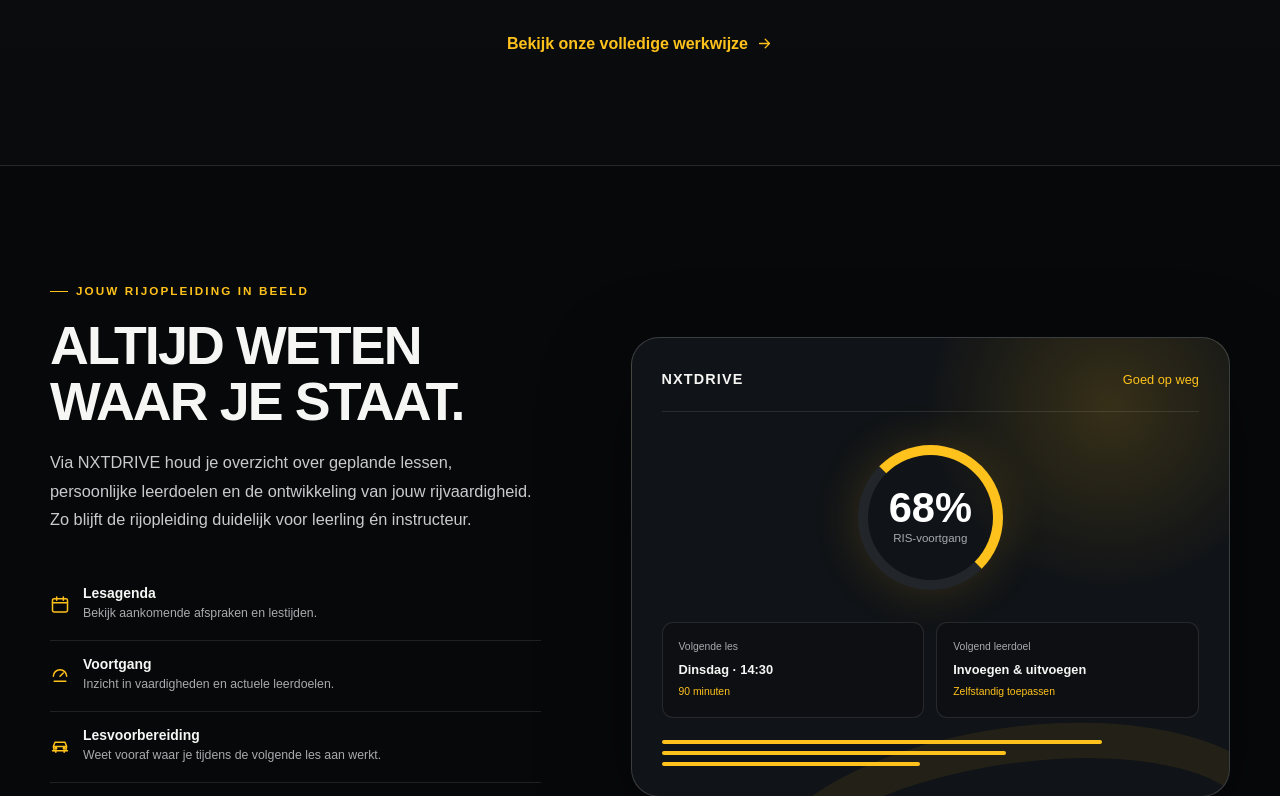
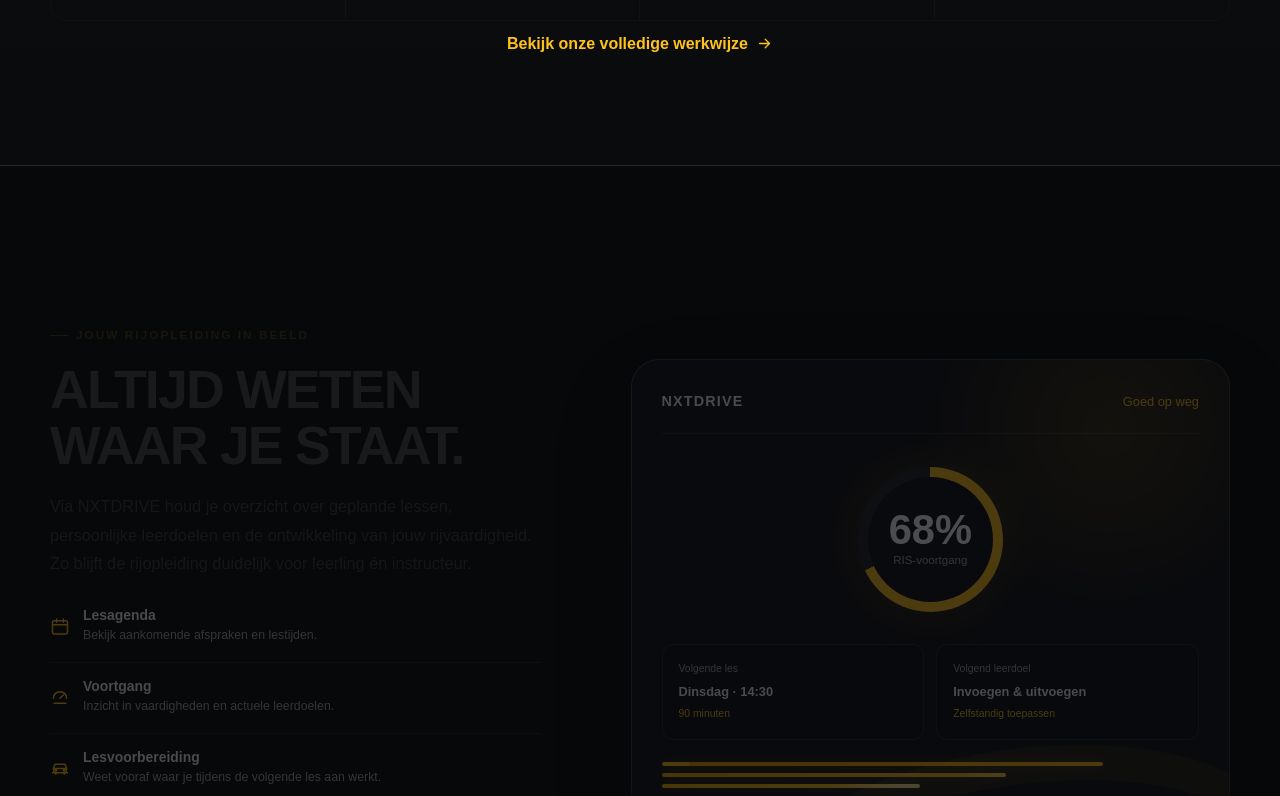
Before and after one commit to vandijkrijschool/website, a Next.js app: page / in a window 1280 px wide. Shown: the part 4094-4890 px from the top of the page. Built offline with nearby package versions, Linux system fonts and the light colour scheme; no server answers.

Commit message:
Polish site motion and spacing

```diff
--- a/app/globals.css
+++ b/app/globals.css
@@ -36,6 +36,10 @@
 @keyframes hero-route-reveal { from { opacity: 0; transform: rotate(-1.8deg) scaleX(.16); } to { opacity: 1; transform: rotate(-1.8deg) scaleX(1); } }
 @keyframes dashboard-breathe { 0%,100% { box-shadow: 0 0 40px rgba(255,194,28,.12); } 50% { box-shadow: 0 0 54px rgba(255,194,28,.2); } }
 @keyframes pin-breathe { 0%,100% { transform: translate3d(0,0,0); } 50% { transform: translate3d(0,-4px,0); } }
+@keyframes progress-fill { from { transform: scaleX(0); } to { transform: scaleX(1); } }
+@keyframes progress-shimmer { 0%,30% { background-position: 100% 0; } 75%,100% { background-position: -100% 0; } }
+@keyframes section-reveal { from { opacity: .28; transform: translate3d(0,22px,0); } to { opacity: 1; transform: none; } }
+@keyframes step-settle { from { opacity: .45; transform: translate3d(8px,0,0); } to { opacity: 1; transform: none; } }
 
 * { box-sizing: border-box; }
 html { scroll-behavior: smooth; background: var(--ink); }
@@ -276,10 +280,10 @@
 .fineprint { margin: 16px 0 0; color: #777a7f; font-size: .7rem; }
 
 .journey-grid { display: grid; grid-template-columns: repeat(4,1fr); border: 1px solid var(--line); border-radius: var(--radius); overflow: hidden; }
-.journey-grid article { position: relative; min-height: 280px; border-right: 1px solid var(--line); padding: 30px; }
+.journey-grid article { position: relative; min-height: 280px; border-right: 1px solid var(--line); background: linear-gradient(145deg,rgba(255,255,255,.018),transparent 65%); padding: 30px; }
 .journey-grid article:last-child { border-right: 0; }
 .journey-grid article > span { position: absolute; top: 24px; right: 24px; color: rgba(255,255,255,.08); font-size: 3rem; font-weight: 900; }
-.journey-grid svg { margin: 45px 0 27px; color: var(--yellow); }
+.journey-grid svg { margin: 45px 0 27px; color: var(--yellow); transition: transform var(--motion-base) var(--ease-premium); }
 .journey-grid h3 { margin-bottom: 13px; font-size: 1.15rem; text-transform: uppercase; }
 .journey-grid p { margin: 0; font-size: .8rem; line-height: 1.65; }
 .centered-action { display: flex; justify-content: center; margin-top: 32px; }
@@ -297,7 +301,8 @@
 .progress-device__top span { font-size: .9rem; font-weight: 900; letter-spacing: .08em; }
 .progress-device__top small { color: var(--yellow); }
 .progress-device__score { min-height: 210px; display: grid; place-items: center; }
-.progress-device__score > div { width: 145px; height: 145px; display: flex; align-items: center; justify-content: center; flex-direction: column; border: 10px solid rgba(255,255,255,.08); border-top-color: var(--yellow); border-right-color: var(--yellow); border-radius: 50%; box-shadow: 0 0 40px rgba(255,194,28,.12); }
+.progress-device__score > div { position: relative; isolation: isolate; width: 145px; height: 145px; display: flex; align-items: center; justify-content: center; flex-direction: column; border-radius: 50%; background: conic-gradient(var(--yellow) 0 68%,rgba(255,255,255,.08) 68% 100%); box-shadow: 0 0 40px rgba(255,194,28,.12); }
+.progress-device__score > div::before { position: absolute; inset: 10px; z-index: -1; content: ""; border-radius: inherit; background: #101317; }
 .progress-device__score strong { color: white; font-size: 2.6rem; line-height: 1; }
 .progress-device__score span { color: var(--muted); font-size: .72rem; }
 .progress-device__cards { display: grid; grid-template-columns: repeat(2,1fr); gap: 12px; }
@@ -306,7 +311,7 @@
 .progress-device__cards strong { margin: 4px 0; font-size: .8rem; }
 .progress-device__cards span { color: var(--yellow); font-size: .65rem; }
 .skill-bars { display: grid; gap: 7px; margin-top: 22px; }
-.skill-bars span { height: 4px; display: block; border-radius: 99px; background: var(--yellow); }
+.skill-bars span { height: 4px; display: block; overflow: hidden; transform-origin: left; border-radius: 99px; background: linear-gradient(90deg,var(--yellow-deep),var(--yellow) 48%,#fff0ae 62%,var(--yellow) 76%); background-size: 220% 100%; box-shadow: 0 0 12px rgba(255,194,28,.22); }
 
 .region-grid { display: grid; grid-template-columns: 1fr .9fr; gap: 90px; align-items: center; }
 .area-chips { display: flex; flex-wrap: wrap; gap: 9px; margin: 28px 0; }
@@ -350,11 +355,13 @@
 .faq-teaser { display: grid; grid-template-columns: .76fr 1.24fr; gap: 75px; align-items: start; }
 .faq-teaser .section-heading { position: sticky; top: 120px; }
 .faq-list { border-top: 1px solid var(--line); }
-.faq-list details { border-bottom: 1px solid var(--line); }
+.faq-list details { border-bottom: 1px solid var(--line); background: linear-gradient(90deg,transparent,transparent); transition: background var(--motion-base) ease,padding var(--motion-base) var(--ease-premium); }
 .faq-list summary { min-height: 73px; display: flex; align-items: center; justify-content: space-between; gap: 20px; cursor: pointer; list-style: none; font-size: .93rem; font-weight: 800; }
 .faq-list summary::-webkit-details-marker { display: none; }
 .faq-list summary span { width: 28px; height: 28px; display: grid; place-items: center; flex: 0 0 auto; border: 1px solid var(--line-strong); border-radius: 50%; color: var(--yellow); transition: transform .2s ease; }
 .faq-list details[open] summary span { transform: rotate(45deg); }
+.faq-list details[open] { background: linear-gradient(90deg,rgba(255,194,28,.055),transparent 72%); padding-inline: 16px; }
+.faq-list details[open] summary { color: white; }
 .faq-list details p { margin-bottom: 24px; max-width: 660px; font-size: .84rem; line-height: 1.7; }
 .faq-teaser > .text-link { grid-column: 2; }
 
@@ -367,8 +374,8 @@
 .partner-band i { width: 1px; height: 42px; background: var(--line-strong); }
 .partner-band p { margin: 0 0 0 auto; max-width: 520px; font-size: .78rem; }
 
-.home-closing-cta { background: #060708; }
-.home-closing-cta__inner { min-height: 230px; display: flex; align-items: center; justify-content: space-between; gap: 40px; }
+.home-closing-cta { overflow: hidden; background: radial-gradient(circle at 18% 12%,rgba(255,194,28,.065),transparent 28%),#060708; }
+.home-closing-cta__inner { min-height: 300px; display: flex; align-items: center; justify-content: space-between; gap: 40px; padding: 70px 0 92px; }
 .home-closing-cta h2 { max-width: 650px; margin: 0; font-size: clamp(2rem,3.6vw,3.7rem); text-transform: uppercase; }
 .home-closing-cta .eyebrow { margin-bottom: 12px; }
 
@@ -411,6 +418,9 @@
   .local-gallery__card:hover { border-color: rgba(255,194,28,.42); box-shadow: 0 28px 72px rgba(0,0,0,.38); }
   .local-gallery__card:hover img { transform: scale(1.025); }
   .weekday-grid button:not(:disabled):hover, .daypart-grid button:not(:disabled):hover, .booking-slots button:hover, .contact-preference label:hover { transform: translateY(-2px); border-color: rgba(255,194,28,.42); }
+  :where(.journey-grid article,.metric-row article,.curriculum__track article,.process-list article) { transition: transform var(--motion-base) var(--ease-premium),border-color var(--motion-fast) ease,background var(--motion-base) ease,box-shadow var(--motion-base) ease; }
+  :where(.journey-grid article,.metric-row article,.curriculum__track article,.process-list article):hover { z-index: 1; transform: translateY(-3px); border-color: rgba(255,194,28,.32); background-color: rgba(255,194,28,.025); box-shadow: 0 18px 46px rgba(0,0,0,.24); }
+  .journey-grid article:hover svg, .process-list article:hover > i { transform: translateY(-3px) scale(1.04); }
 }
 
 @media (prefers-reduced-motion: no-preference) {
@@ -422,12 +432,27 @@
   .hero-proof { animation: premium-rise .68s .35s var(--ease-premium) both; }
   .trust-rail__grid { animation: premium-rise .68s .42s var(--ease-premium) both; }
   .progress-device__score > div { animation: dashboard-breathe 5.5s ease-in-out infinite; }
+  .skill-bars span, .curriculum__track i, .portal-skill-list i { transform-origin: left; animation: progress-fill .9s var(--ease-premium) both,progress-shimmer 3.8s 1.1s ease-in-out infinite; }
+  .skill-bars span:nth-child(2), .curriculum__track article:nth-child(2) i, .portal-skill-list article:nth-child(2) i { animation-delay: .1s,1.2s; }
+  .skill-bars span:nth-child(3), .curriculum__track article:nth-child(3) i, .portal-skill-list article:nth-child(3) i { animation-delay: .2s,1.3s; }
+  .curriculum__track article:nth-child(4) i, .portal-skill-list article:nth-child(4) i { animation-delay: .3s,1.4s; }
+  .curriculum__track article:nth-child(5) i, .portal-skill-list article:nth-child(5) i { animation-delay: .4s,1.5s; }
   .region-map__pin { animation: pin-breathe 3.8s ease-in-out infinite; }
   .page-hero__glow { animation: ambient-drift 13s ease-in-out infinite alternate; }
   .page-hero__inner > div:first-child { position: relative; z-index: 1; animation: premium-rise .62s var(--ease-premium) both; }
   .page-hero__route { position: relative; z-index: 1; animation: premium-rise .72s .1s var(--ease-premium) both; }
   .page-hero__route i { transform-origin: left; animation: route-draw .58s var(--ease-premium) both; }
   .page-hero__route i:nth-of-type(2) { animation-delay: .1s; }
+  .configurator__stage > * { animation: step-settle .45s var(--ease-premium) both; }
+  @supports (animation-timeline: view()) {
+    :where(.section-heading,.journey-grid,.feature-split,.curriculum,.process-list,.review-grid,.instructor-profile,.portal-intro-grid,.configurator) {
+      animation-name: section-reveal;
+      animation-duration: 1ms;
+      animation-fill-mode: both;
+      animation-timeline: view();
+      animation-range: entry 6% cover 27%;
+    }
+  }
   .page-hero__route i:nth-of-type(3) { animation-delay: .2s; }
   .lead-form { animation: premium-rise .52s var(--ease-premium) both; }
   .booking-widget__glow { animation: ambient-drift 11s ease-in-out infinite alternate; }
@@ -494,7 +519,7 @@
   .faq-teaser > .text-link { grid-column: 1; }
   .partner-band__inner { align-items: flex-start; flex-wrap: wrap; }
   .partner-band p { margin-left: 0; flex-basis: 100%; }
-  .home-closing-cta__inner { align-items: flex-start; flex-direction: column; justify-content: center; padding: 55px 0; }
+  .home-closing-cta__inner { min-height: 0; align-items: flex-start; flex-direction: column; justify-content: center; padding: 64px 0 80px; }
   .footer-grid { grid-template-columns: repeat(2,1fr); }
   .footer-brand { grid-column: 1 / -1; }
   .footer-bottom { align-items: flex-start; flex-direction: column; padding: 24px 0; }
@@ -658,7 +683,7 @@
 .curriculum__track article > span { color: var(--yellow); font-size: .72rem; font-weight: 900; }
 .curriculum__track article > div { display: grid; gap: 8px; }
 .curriculum__track strong { font-size: .8rem; }
-.curriculum__track i { height: 3px; display: block; border-radius: 99px; background: linear-gradient(90deg,var(--yellow),#ffdf80); box-shadow: 0 0 12px rgba(255,194,28,.25); }
+.curriculum__track i { height: 3px; display: block; border-radius: 99px; background: linear-gradient(90deg,var(--yellow-deep),var(--yellow) 48%,#fff0ae 62%,var(--yellow) 76%); background-size: 220% 100%; box-shadow: 0 0 12px rgba(255,194,28,.25); }
 
 .form-layout { display: grid; grid-template-columns: .72fr 1.28fr; gap: 68px; align-items: start; }
 .booking-aside { position: sticky; top: 118px; }
@@ -830,7 +855,7 @@
 .process-list { border-top: 1px solid var(--line); }
 .process-list article { display: grid; grid-template-columns: 90px 60px 1fr; align-items: center; gap: 22px; border-bottom: 1px solid var(--line); padding: 25px 10px; }
 .process-list article > span { color: rgba(255,255,255,.12); font-size: 2.4rem; font-weight: 900; }
-.process-list article > i { width: 52px; height: 52px; display: grid; place-items: center; border: 1px solid rgba(255,194,28,.35); border-radius: 50%; color: var(--yellow); background: var(--yellow-soft); }
+.process-list article > i { width: 52px; height: 52px; display: grid; place-items: center; border: 1px solid rgba(255,194,28,.35); border-radius: 50%; color: var(--yellow); background: var(--yellow-soft); transition: transform var(--motion-base) var(--ease-premium),box-shadow var(--motion-base) ease; }
 .process-list h3 { margin: 0 0 7px; font-size: 1.15rem; text-transform: uppercase; }
 .process-list p { margin: 0; max-width: 720px; font-size: .8rem; }
 .nxtdrive-showcase { display: grid; justify-items: center; }
@@ -840,7 +865,8 @@
 .nxtdrive-showcase__phone small { color: var(--muted); font-size: .65rem; }
 .nxtdrive-showcase__phone strong { font-size: .86rem; }
 .nxtdrive-showcase__phone em { color: var(--yellow); font-size: .7rem; font-style: normal; }
-.mini-ring { width: 80px; height: 80px; display: grid; place-items: center; margin: 10px 0; border: 7px solid var(--line-strong); border-top-color: var(--yellow); border-radius: 50%; color: white; font-weight: 900; }
+.mini-ring { position: relative; isolation: isolate; width: 80px; height: 80px; display: grid; place-items: center; margin: 10px 0; border-radius: 50%; color: white; background: conic-gradient(var(--yellow) 0 68%,var(--line-strong) 68% 100%); box-shadow: 0 0 30px rgba(255,194,28,.1); font-weight: 900; }
+.mini-ring::before { position: absolute; inset: 7px; z-index: -1; content: ""; border-radius: inherit; background: #090b0d; }
 .nxtdrive-showcase__caption { display: flex; gap: 8px; margin-top: 17px; color: var(--muted); font-size: .74rem; }
 .nxtdrive-showcase__caption svg { color: var(--yellow); }
 
@@ -921,6 +947,7 @@
 .configurator__progress button.is-complete:not(:last-child)::after { background: var(--yellow); }
 .configurator__progress button > span { width: 31px; height: 31px; display: grid; place-items: center; z-index: 1; border: 1px solid var(--line-strong); border-radius: 50%; background: var(--panel); font-size: .68rem; }
 .configurator__progress button.is-active > span, .configurator__progress button.is-complete > span { border-color: var(--yellow); color: var(--ink); background: var(--yellow); }
+.configurator__progress button.is-active > span { box-shadow: 0 0 0 5px rgba(255,194,28,.09),0 0 22px rgba(255,194,28,.2); }
 .configurator__progress button.is-complete { cursor: pointer; }
 .configurator__progress b { font-size: .62rem; }
 .configurator__body { display: grid; grid-template-columns: 1fr 285px; min-height: 615px; }
@@ -1233,7 +1260,7 @@
 .portal-skill-list strong { font-size: .78rem; }
 .portal-skill-list small { color: var(--muted); font-size: .6rem; }
 .portal-skill-list article > span { height: 7px; overflow: hidden; border-radius: 999px; background: rgba(255,255,255,.08); }
-.portal-skill-list i { height: 100%; display: block; border-radius: inherit; background: linear-gradient(90deg,var(--yellow-deep),var(--yellow)); box-shadow: 0 0 14px rgba(255,194,28,.25); }
+.portal-skill-list i { height: 100%; display: block; border-radius: inherit; background: linear-gradient(90deg,var(--yellow-deep),var(--yellow) 48%,#fff0ae 62%,var(--yellow) 76%); background-size: 220% 100%; box-shadow: 0 0 14px rgba(255,194,28,.25); }
 .portal-skill-list em { color: var(--yellow); font-size: .72rem; font-style: normal; font-weight: 900; text-align: right; }
 .portal-report-list article { display: grid; grid-template-columns: auto 1fr; gap: 13px; border: 1px solid var(--line); border-radius: 13px; background: rgba(0,0,0,.14); padding: 17px; }
 .portal-report-list article > span { width: 35px; height: 35px; display: grid; place-items: center; border-radius: 10px; color: var(--yellow); background: var(--yellow-soft); }
@@ -1255,8 +1282,8 @@
 .route-state p { max-width: 580px; margin-bottom: 25px; }
 
 @media (hover:hover) and (pointer:fine) {
-  .review-card { transition: transform var(--motion-base) var(--ease-premium),border-color var(--motion-fast) ease,box-shadow var(--motion-base) ease; }
-  .review-card:hover { transform: translateY(-5px); border-color: rgba(255,194,28,.4); box-shadow: 0 24px 60px rgba(0,0,0,.32); }
+  :where(.review-card,.portal-stat-grid article,.portal-agenda-list article,.portal-report-list article) { transition: transform var(--motion-base) var(--ease-premium),border-color var(--motion-fast) ease,box-shadow var(--motion-base) ease,background var(--motion-base) ease; }
+  :where(.review-card,.portal-stat-grid article,.portal-agenda-list article,.portal-report-list article):hover { transform: translateY(-4px); border-color: rgba(255,194,28,.4); background-color: rgba(255,194,28,.025); box-shadow: 0 24px 60px rgba(0,0,0,.32); }
 }
 
 @media (prefers-reduced-motion: no-preference) {
@@ -1264,6 +1291,7 @@
   .review-card:nth-child(2), .review-card:nth-child(5) { animation-delay: .07s; }
   .review-card:nth-child(3), .review-card:nth-child(6) { animation-delay: .14s; }
   .portal-progress-ring { animation: dashboard-breathe 5.5s ease-in-out infinite; }
+  .mini-ring { animation: dashboard-breathe 5.5s ease-in-out infinite; }
   .route-state__mark { animation: route-draw .9s var(--ease-premium) both; }
 }
 
```
